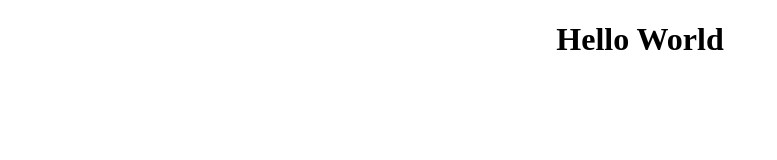
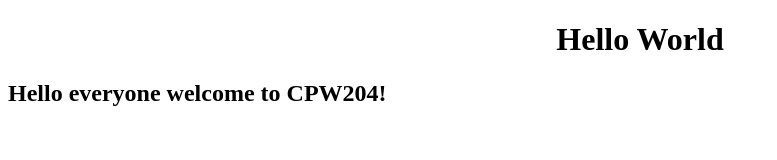
Before and after one commit to JoeProgrammer88/MyWebsite, a plain HTML site: page index.html in a window 1280 px wide. Shown: the whole page, without its empty margins (0-777 px from the left). Drawn offline with Linux system fonts and the light colour scheme.

Commit message:
added h2 to main page

```diff
--- a/index.html
+++ b/index.html
@@ -9,5 +9,6 @@
 </head>
 <body>
     <h1>Hello World</h1>
+    <h2>Hello everyone welcome to CPW204!</h2>
 </body>
 </html>
```
